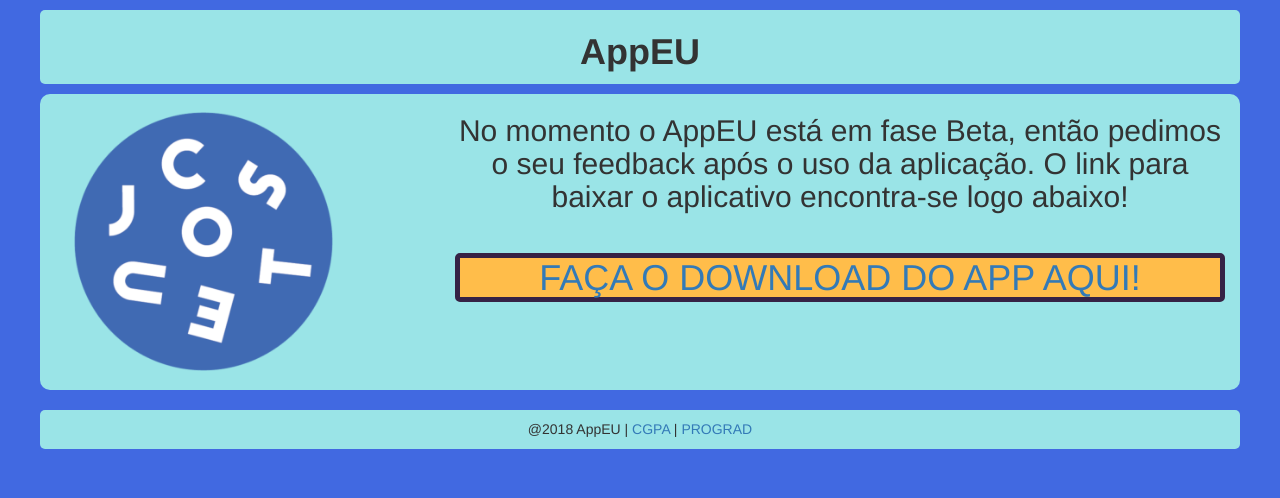
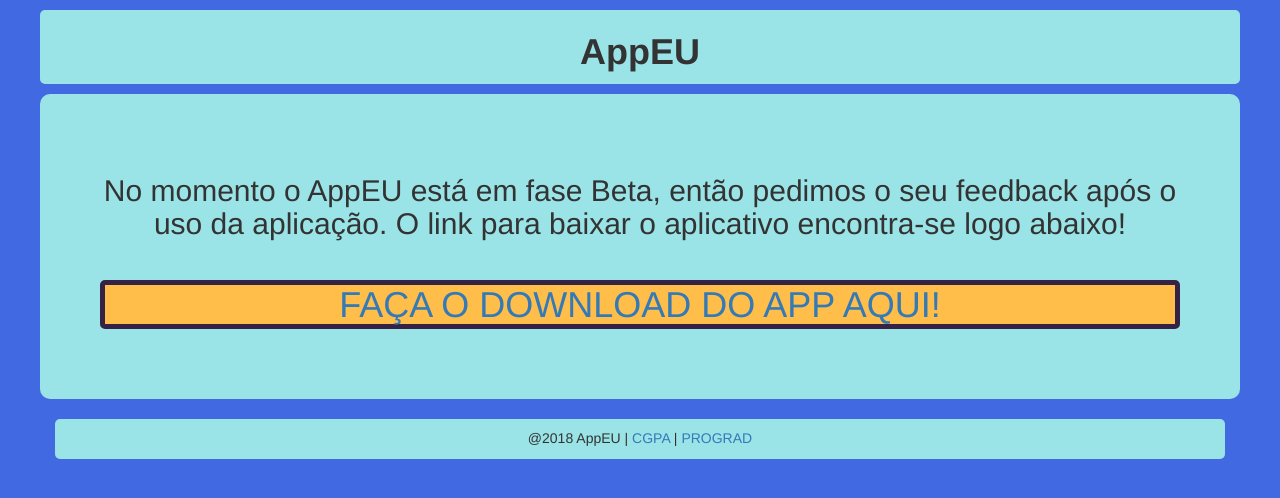
Before and after one commit to Glautor/AppEU_beta, a plain HTML site: page index.html in a window 1280 px wide. Drawn offline with nearby package versions, Linux system fonts and the light colour scheme.

Commit message:
:finish:

```diff
--- a/index.html
+++ b/index.html
@@ -22,10 +22,10 @@
 				</div>
 			</div>
 			<div class="row">
-			<div class="col-lg-12" style="border-radius: 10px; margin-top: 10px; height: 100%; background-color: #9AE4E7">
+			<div class="col-lg-12" style="border-radius: 10px; margin-top: 10px; height: 100%; background-color: #9AE4E7; padding: 5%;">
 				<div class="row">
 
-					<div class="col-lg-8" style="float: right;">
+					<div class="col-lg-12" style="float: right;">
 						<h2 align="center">
 							No momento o AppEU está em fase Beta, então pedimos o seu feedback após o uso da aplicação. O link para baixar o aplicativo encontra-se logo abaixo!
 						</h2>
@@ -33,9 +33,9 @@
 						<!-- Dentro deste href é para colocar o link do local onde o apk estará disponível --> <a href="https://www.dropbox.com/s/yb6fwsbr77jcv12/app-debug.apk?dl=0">FAÇA O DOWNLOAD DO APP AQUI!</a>
 						</h1>
 					</div>
-					<div class="col-lg-4" style="float: left;">
+				<!--	<div class="col-lg-4" align="center" style="float: left;">
 						<img src="img/logocorreta.png" style="width: 80%; padding: 5%;">
-					</div>
+				-->	</div>
 				</div>
 			</div>
 			</div>
```
